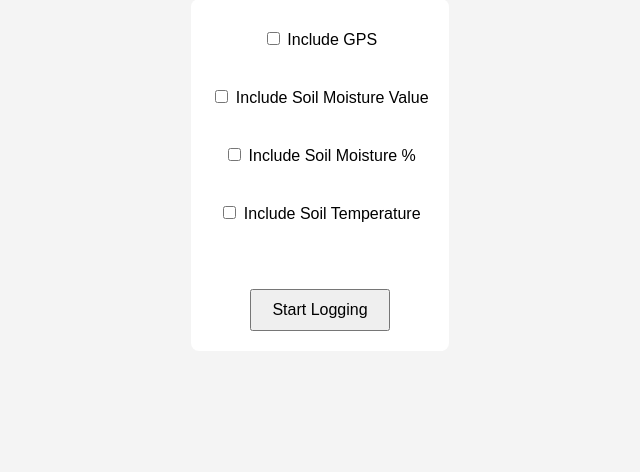
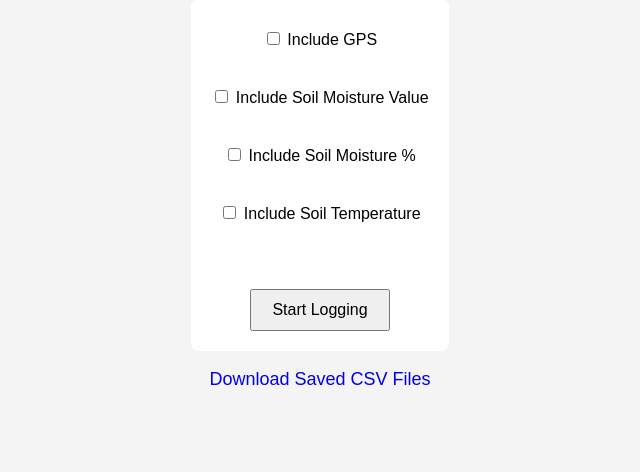
Before and after one commit to NahomAbera/Undergraduate-Research-Code-Repository, a Flask app: page / in a window 1280 px wide. Shown: the part 139-611 px from the top of the page, without its empty margins (320-960 px from the left). Run offline with Flask 3, Linux system fonts and the light colour scheme.

Commit message:
Update Flask Server

```diff
--- a/Flask_Server/app.py
+++ b/Flask_Server/app.py
@@ -1,10 +1,11 @@
-from flask import Flask, render_template, request, redirect, url_for
+from flask import Flask, render_template, request, redirect, url_for, send_from_directory
 import threading
 import serial
 import pynmea2
 import csv
 import time
 from datetime import datetime
+import os
 
 app = Flask(__name__)
 is_logging = False
@@ -15,11 +16,11 @@ def read_data():
     global is_logging, user_config
     gps_port = '/dev/ttyACM1'
     sensor_port = '/dev/ttyACM0'
-
     timestamp_str = datetime.now().strftime("%Y-%m-%d_%H-%M-%S")
     filename = f"data_{timestamp_str}.csv"
+    filepath = os.path.join("data", filename)
 
-    with open(filename, 'w', newline='') as csvfile:
+    with open(filepath, 'w', newline='') as csvfile:
         headers = ['Timestamp']
         if user_config.get('gps'):
             headers += ['Latitude', 'Longitude', 'Fix Quality', 'Number of Satellites', 'Altitude']
@@ -44,7 +45,6 @@ def read_data():
             timestamp = datetime.now().strftime("%Y-%m-%d %H:%M:%S")
             row = [timestamp]
 
-            # Read GPS
             gps_data = ['-99.9999999'] * 5
             if user_config.get('gps') and gps_ser:
                 try:
@@ -52,22 +52,20 @@ def read_data():
                     if line.startswith("$GPGGA"):
                         msg = pynmea2.parse(line)
                         gps_data = [msg.latitude, msg.longitude, msg.gps_qual, msg.num_sats, msg.altitude]
-                except Exception:
+                except:
                     pass
                 row += gps_data
 
-            # Read Sensor
             sensor_line = sensor_ser.readline().decode("utf-8").strip()
             parts = sensor_line.split('|') if sensor_line else []
+            mv, mp, temp = '', '', ''
             if len(parts) == 3:
                 try:
                     mv = parts[0].split(':')[1].strip()
                     mp = parts[1].split(':')[1].strip().replace('%', '')
                     temp = parts[2].split(':')[1].strip().replace('°C', '')
                 except:
-                    mv, mp, temp = '', '', ''
-            else:
-                mv, mp, temp = '', '', ''
+                    pass
 
             if user_config.get('moisture_value'):
                 row.append(mv)
@@ -105,5 +103,15 @@ def index():
         return redirect(url_for('index'))
     return render_template('index.html', is_logging=is_logging)
 
+@app.route('/downloads')
+def list_downloads():
+    files = os.listdir("data")
+    return render_template('downloads.html', files=files)
+
+@app.route('/download/<filename>')
+def download_file(filename):
+    return send_from_directory("data", filename, as_attachment=True)
+
 if __name__ == '__main__':
-    app.run(debug=True)
+    os.makedirs('data', exist_ok=True)
+    app.run(host='0.0.0.0', port=5000, debug=True)
--- a/Flask_Server/static/styles.css
+++ b/Flask_Server/static/styles.css
@@ -22,3 +22,8 @@ button {
     font-size: 16px;
     margin-top: 20px;
 }
+
+a {
+    text-decoration: none;
+    font-size: 18px;
+}
--- a/Flask_Server/templates/index.html
+++ b/Flask_Server/templates/index.html
@@ -1,7 +1,7 @@
 <!DOCTYPE html>
 <html>
 <head>
-    <title>Data Logger</title>
+    <title>Data Logger Dashboard</title>
     <link rel="stylesheet" href="/static/styles.css">
 </head>
 <body>
@@ -18,5 +18,7 @@
             <button type="submit" name="start">Start Logging</button>
         {% endif %}
     </form>
+    <br><br>
+    <a href="{{ url_for('list_downloads') }}">Download Saved CSV Files</a>
 </body>
 </html>
```
Also changed, not shown: Flask_Server/templates/downloads.html (added, +17 -0 lines).
